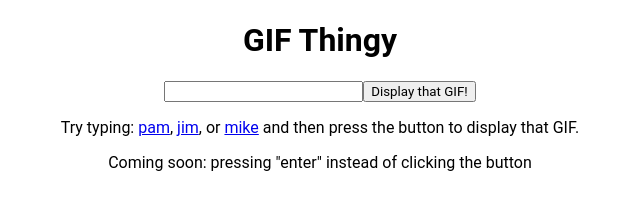
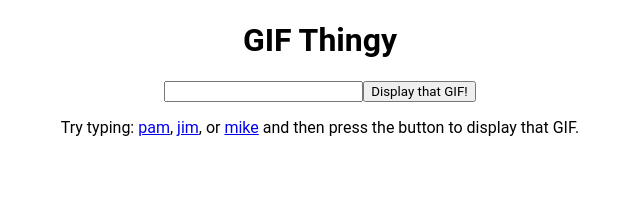
Before and after one commit to andyglover/gif-thingy, a plain HTML site: page index.html in a window 1280 px wide. Shown: the whole page, without its empty margins (320-960 px from the left). Drawn offline with Linux system fonts and the light colour scheme.

Commit message:
Edit HTML, remove coming soon

```diff
--- a/index.html
+++ b/index.html
@@ -18,7 +18,6 @@
         Try typing:
         <a id="gifLink" href="#">pam</a>, <a id="gifLink" href="#">jim</a>, or <a id="gifLink" href="#">mike</a> and then press the button to  display that GIF.
     </p>
-    <p>Coming soon: pressing "enter" instead of clicking the button</p>
     <p>
         <img src="" id="gifContainer">
     </p>
```
